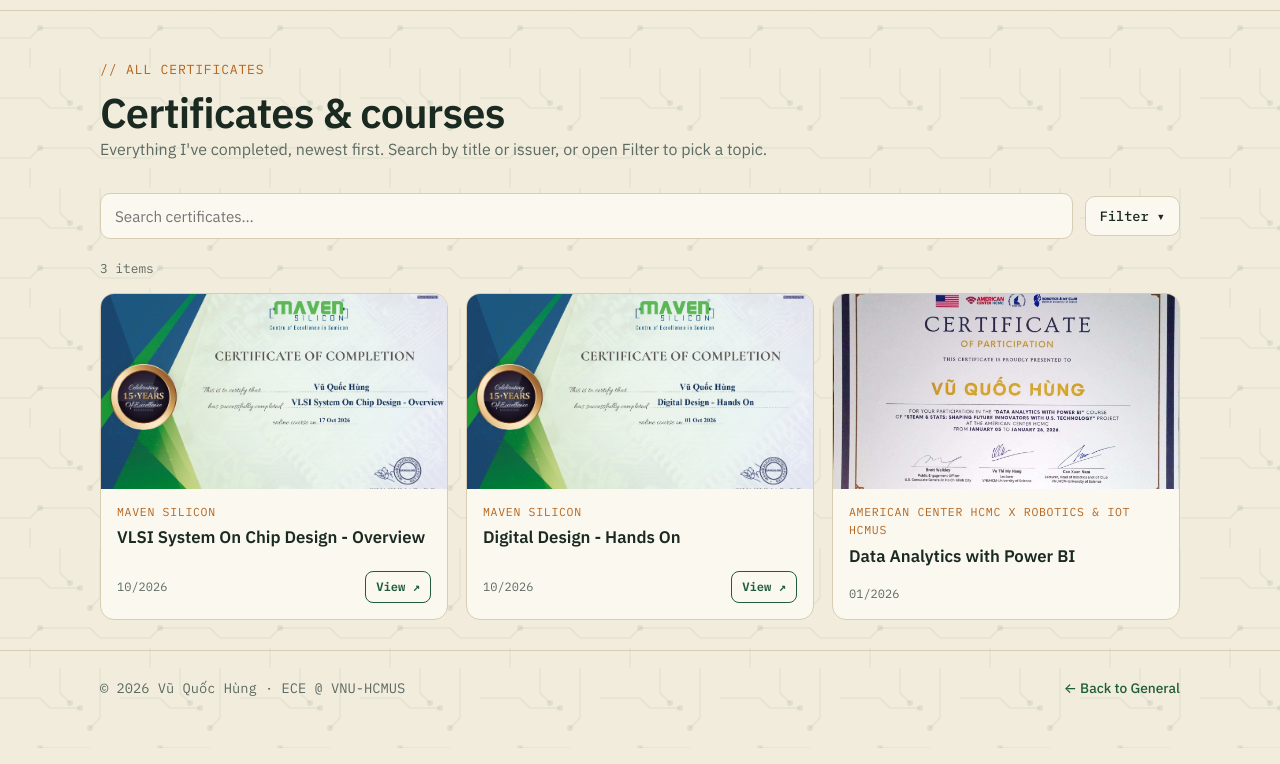
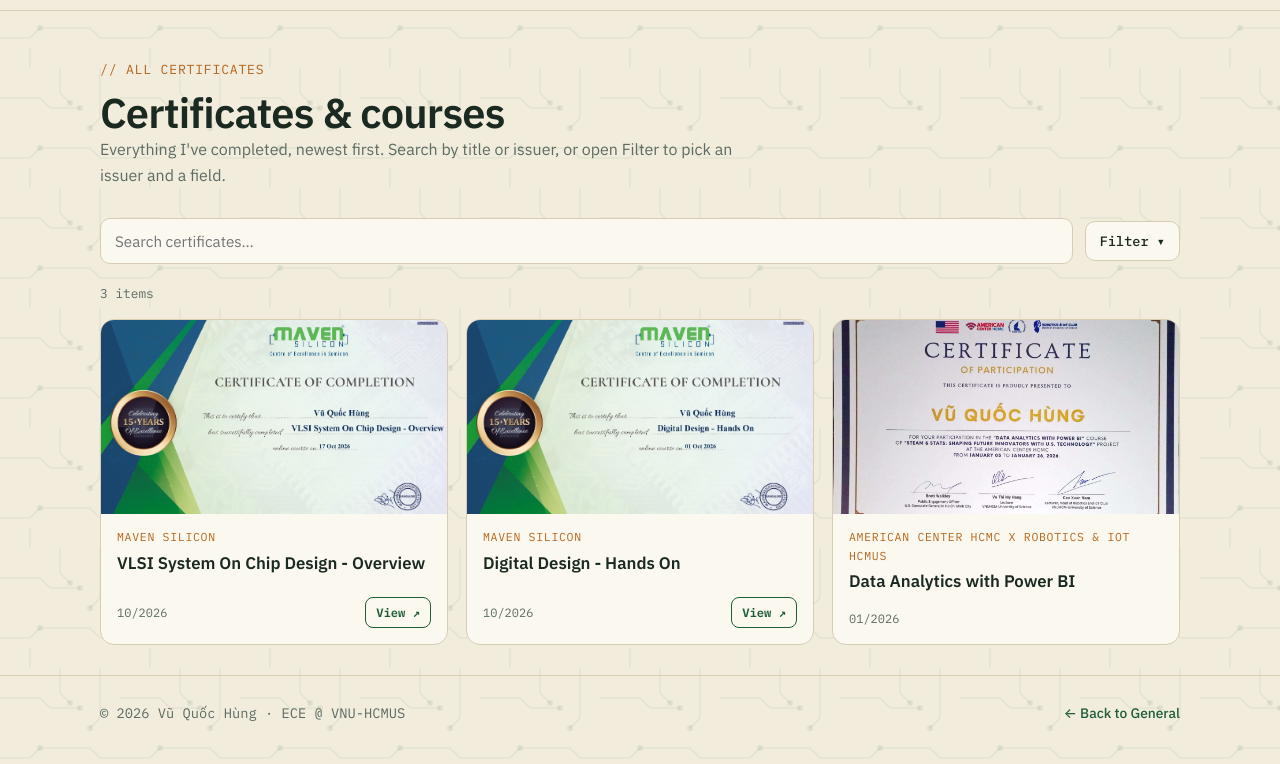
Before and after one commit to HungVulkan/engineering_portfolio, a plain HTML site: page certificates.html in a window 1280 px wide. Shown: the part 52-816 px from the top of the page. Drawn offline with Linux system fonts and the light colour scheme.

Commit message:
Update description text for certificates section

```diff
--- a/certificates.html
+++ b/certificates.html
@@ -29,7 +29,7 @@
     <div class="page-title">
       <p class="eyebrow">// ALL CERTIFICATES</p>
       <h1>Certificates &amp; courses</h1>
-      <p class="sec-sub">Everything I've completed, newest first. Search by title or issuer, or open Filter to pick a topic.</p>
+      <p class="sec-sub">Everything I've completed, newest first. Search by title or issuer, or open Filter to pick an issuer and a field.</p>
     </div>
 
     <div class="toolbar" id="toolbar-certificate">
```
